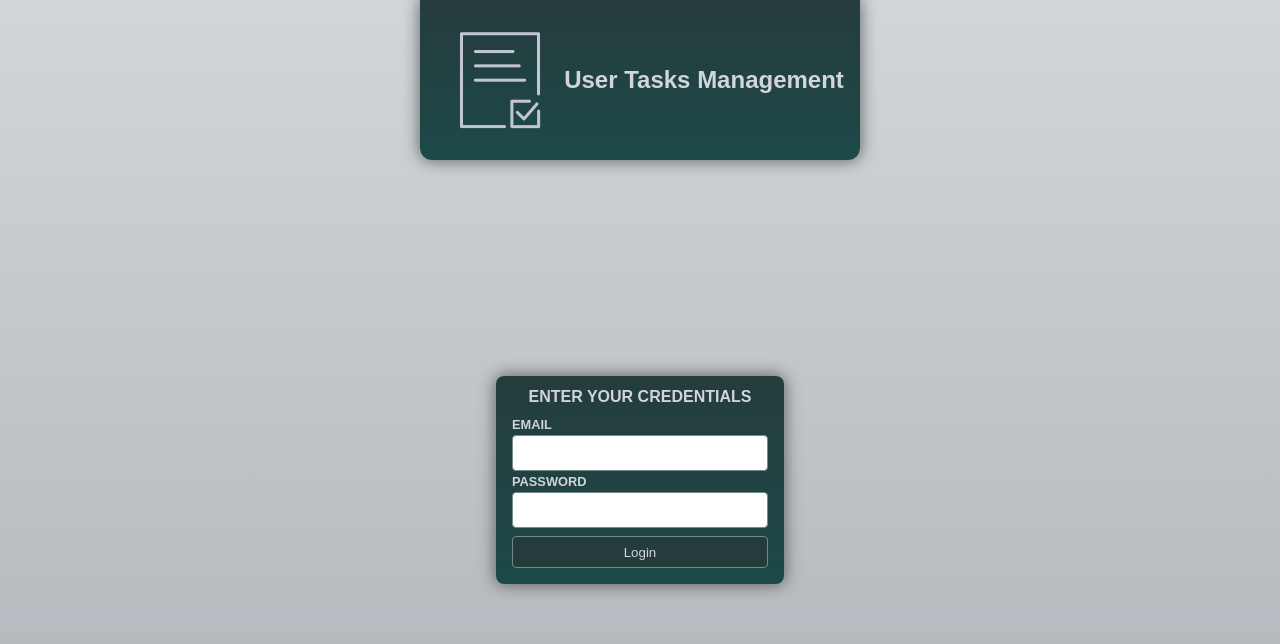
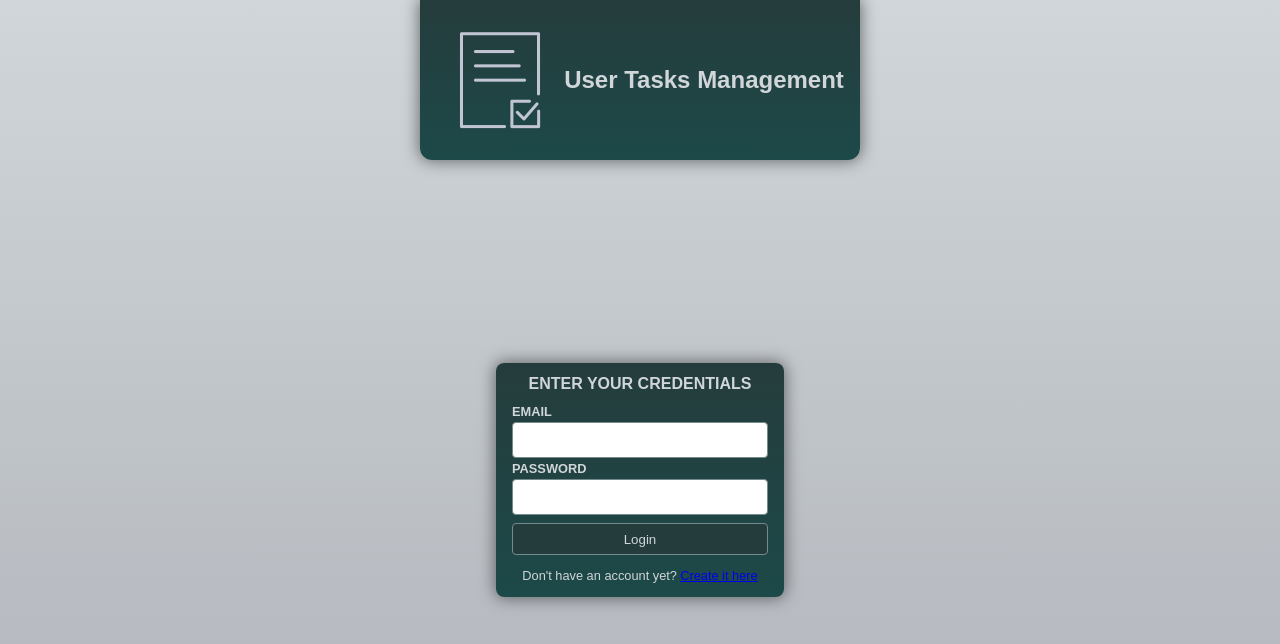
Before and after one commit to zabkins/ustm-fe, an Angular app: page /login in a window 1280 px wide. Shown: the top 644 px of the page. Built offline with nearby package versions, Linux system fonts and the light colour scheme.

Commit message:
Adds login form and css tweaks

```diff
--- a/src/app/auth/login/login.component.css
+++ b/src/app/auth/login/login.component.css
@@ -3,8 +3,7 @@ form {
   width: 100%;
   max-width: 18rem;
   margin: 2rem auto;
-  padding: 0.1rem 1rem 1rem;
-
+  padding: 0.1rem 1rem;
   border-radius: 8px;
   box-shadow: 0 0 16px 1px rgba(0, 0, 0, 0.5);
 }
@@ -34,14 +33,6 @@ form {
   border-radius: 4px;
   border: 1px solid #758a8a;
   color: #142020;
-}
-
-.control-row .control {
-  margin: 0.5rem 0;
-  display: flex;
-  flex-wrap: wrap;
-  justify-content: flex-start;
-  gap: 0.5rem;
 }
 
 .control button {
--- a/src/app/auth/login/login.component.html
+++ b/src/app/auth/login/login.component.html
@@ -25,4 +25,11 @@
   <div class="control">
     <button>Login</button>
   </div>
+  <div class="hr"></div>
+  <div class="control-redirect">
+    <p>
+      <span id="redirect-information">Don't have an account yet?</span>
+      <a id="redirect-link" routerLink="/register">Create it here</a>
+    </p>
+  </div>
 </form>
--- a/src/app/auth/login/login.component.ts
+++ b/src/app/auth/login/login.component.ts
@@ -4,7 +4,7 @@ import {AuthService} from "../auth.service";
 import {NgClass} from "@angular/common";
 import {HttpErrorResponse} from "@angular/common/http";
 import {ErrorBody} from "./auth.models";
-import {NavigationEnd, Router} from "@angular/router";
+import {NavigationEnd, Router, RouterLink} from "@angular/router";
 import {filter} from "rxjs";
 
 @Component({
@@ -12,7 +12,8 @@ import {filter} from "rxjs";
   standalone: true,
   imports: [
     ReactiveFormsModule,
-    NgClass
+    NgClass,
+    RouterLink
   ],
   templateUrl: './login.component.html',
   styleUrl: './login.component.css'
--- a/src/styles.css
+++ b/src/styles.css
@@ -31,3 +31,31 @@ main {
 main div {
   width: 100%;
 }
+
+.control-redirect p {
+  display: flex;
+  width: 100%;
+  font-size: 0.8rem;
+  justify-content: center;
+  padding: 0 0.5rem;
+}
+
+#redirect-information {
+  padding: 0 0.1rem;
+}
+
+#redirect-link {
+  padding: 0 0.1rem;
+  text-decoration: underline;
+}
+
+#redirect-link:hover, #redirect-link:visited {
+  color: #bec2c3;
+  cursor: pointer;
+}
+
+#redirect-link:active {
+  color: #bec2c3;
+  cursor: pointer;
+  transform: scale(0.95);
+}
```
